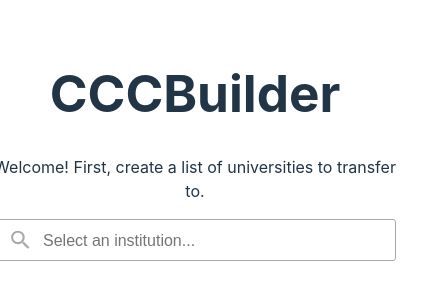
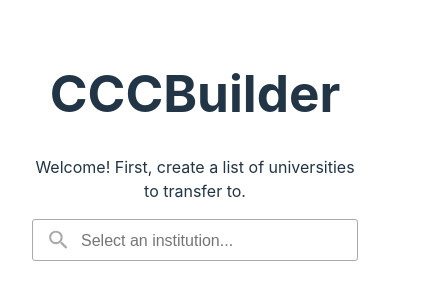
Before and after one commit to michaelrgarcia/ccc-builder, a React (Vite) app: page / in a window 390 px wide. Shown: the part 176-476 px from the top of the page, 428 px wide, since content can reach past the window. Built offline with nearby package versions, Linux system fonts and the light colour scheme.

Commit message:
Change max-width for mobile

```diff
--- a/src/styles/Autocomplete.css
+++ b/src/styles/Autocomplete.css
@@ -1,5 +1,5 @@
 .autocomplete-container {
-  min-width: 400px;
+  min-width: 300px;
   max-width: 400px;
   border: 1px solid #aaa;
   border-radius: 3px;
```
